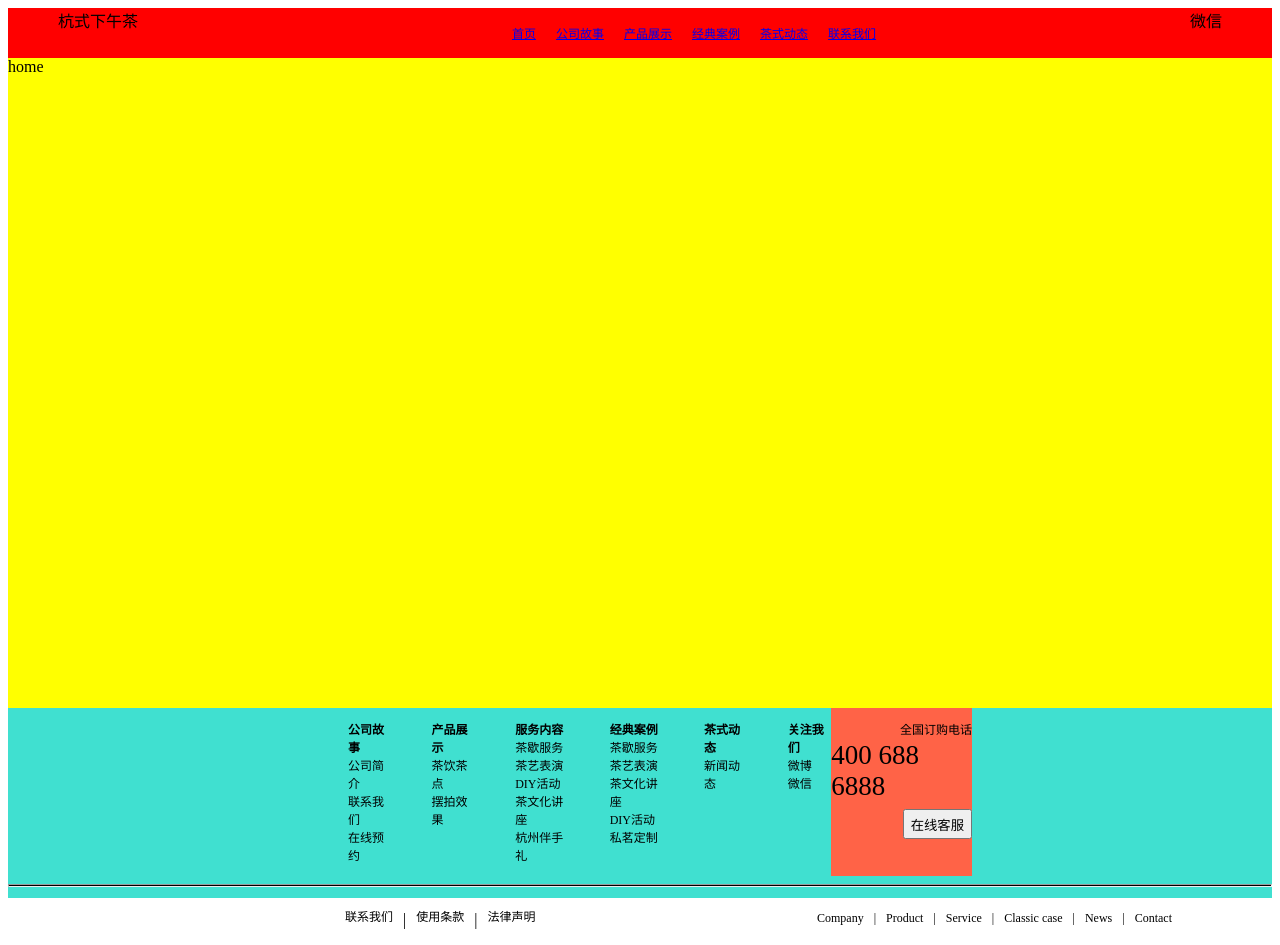
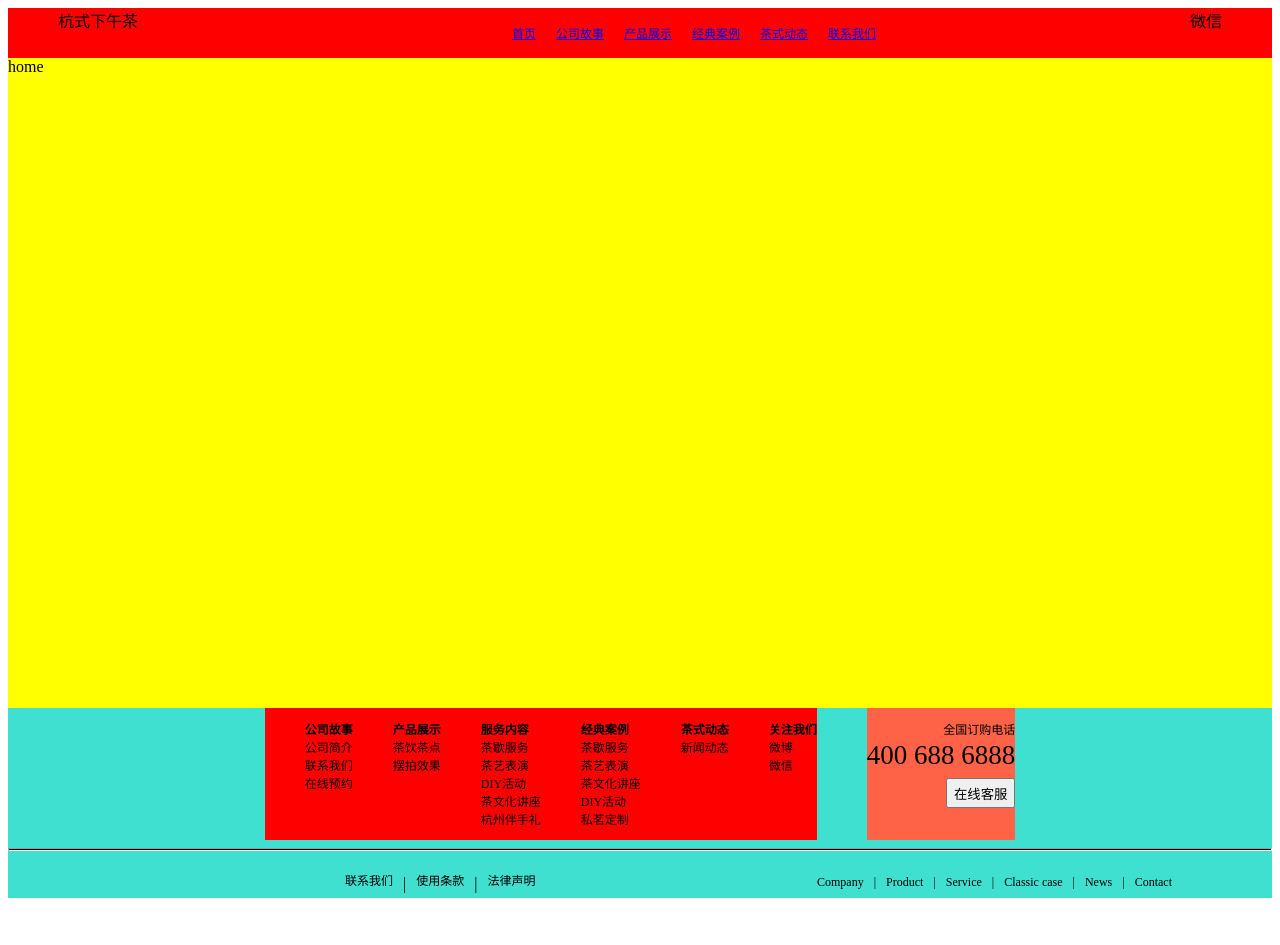
Before and after one commit to neoAimeow/iteastyle-web, a Vue app: page / in a window 1280 px wide. After the commit the page ends 909 px from the top, so only its background shows below. Built offline with nearby package versions, Linux system fonts and the light colour scheme.

Commit message:
update this code

```diff
--- a/src/App.vue
+++ b/src/App.vue
@@ -161,14 +161,16 @@ export default {
   .bottom-top{
     display: flex;
     flex-direction: row;
-    justify-content: space-between;
+    // justify-content: space-between;
+    justify-content: center;
   }
   .bottom-top-left{
+    background-color: red;
     display: flex;
     flex-direction: row;
     justify-content: center;
     font-size: 12px;
-    margin-left: 300px;
+    // margin-left: 300px;
   }
   .bottom-top-right{
     display: flex;
@@ -176,7 +178,7 @@ export default {
     justify-content: flex-start;
     align-items: flex-end;
     background-color: tomato;
-    margin-right: 300px;
+    margin-left: 50px;
   }
   .bottom-footer{
     display: flex;
```
